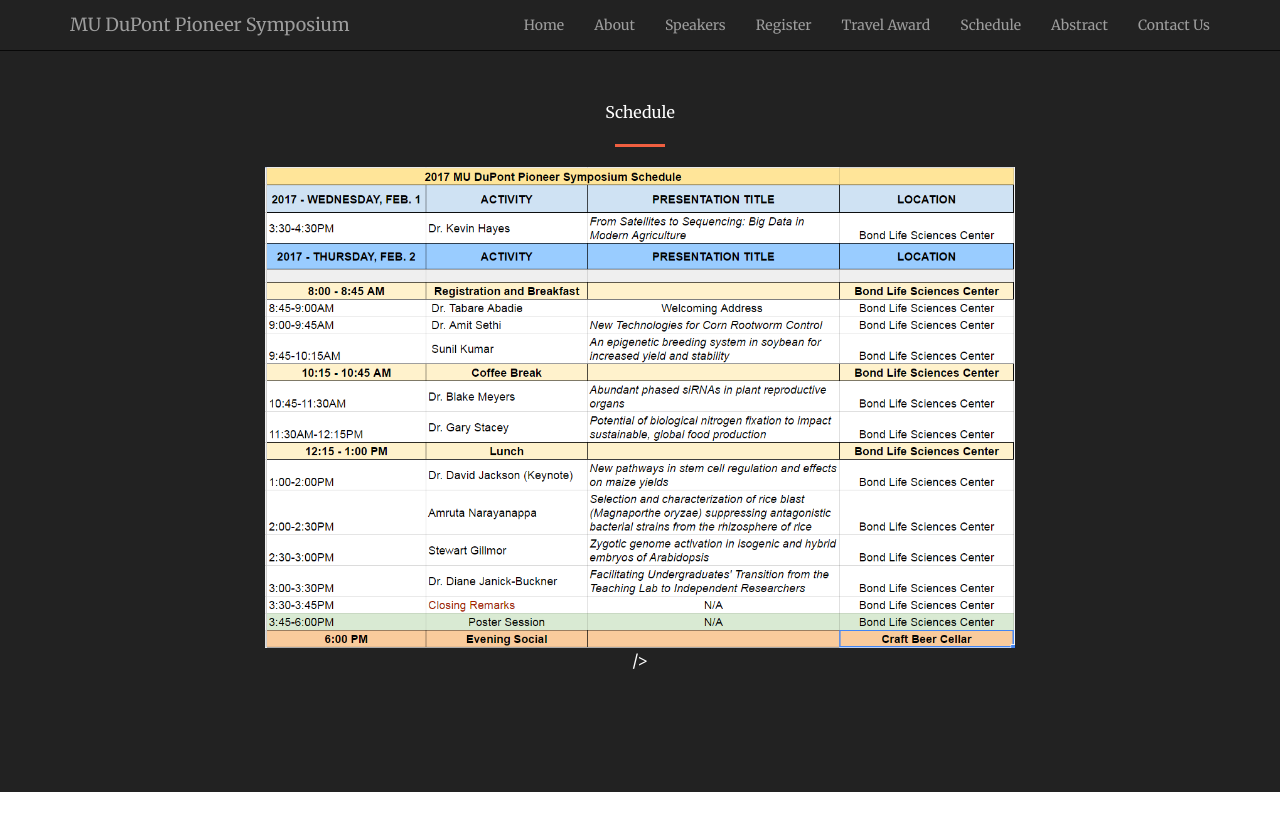
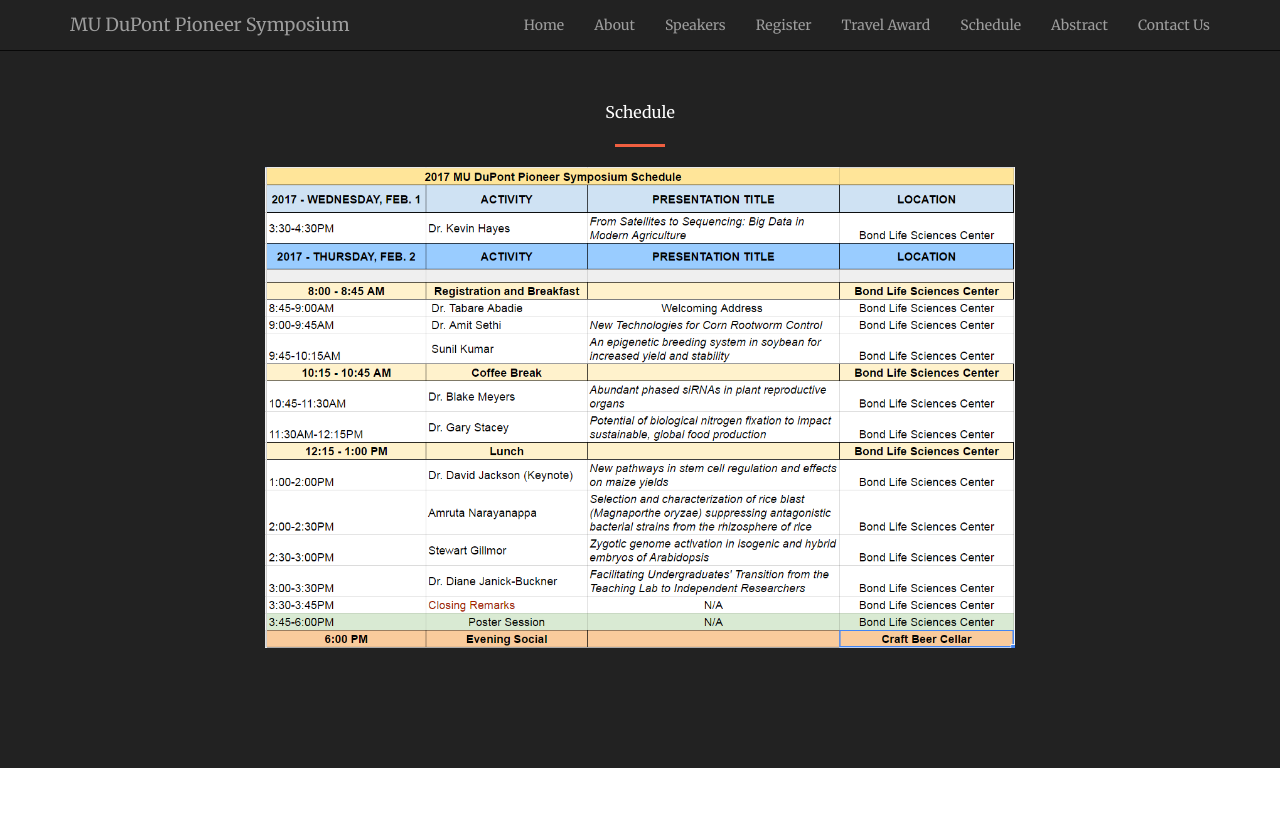
Before and after one commit to mupioneersymposium/mupioneersymposium.github.io, a Jekyll site: the page built from schedule.md, in a window 1280 px wide. Shown: the top 831 px of the page. Built offline with Jekyll 4.4.1, drawn with Linux system fonts in a browser that asks for light colours.

Commit message:
Update schedule.md

```diff
--- a/schedule.md
+++ b/schedule.md
@@ -7,4 +7,4 @@ layout: regular
 Schedule
 <hr style="clear: both;" />
 
-<img src="/img/schedule-4.png" style="max-width:100%"/> />
+<img src="/img/schedule-4.png" style="max-width:100%"/>
```
